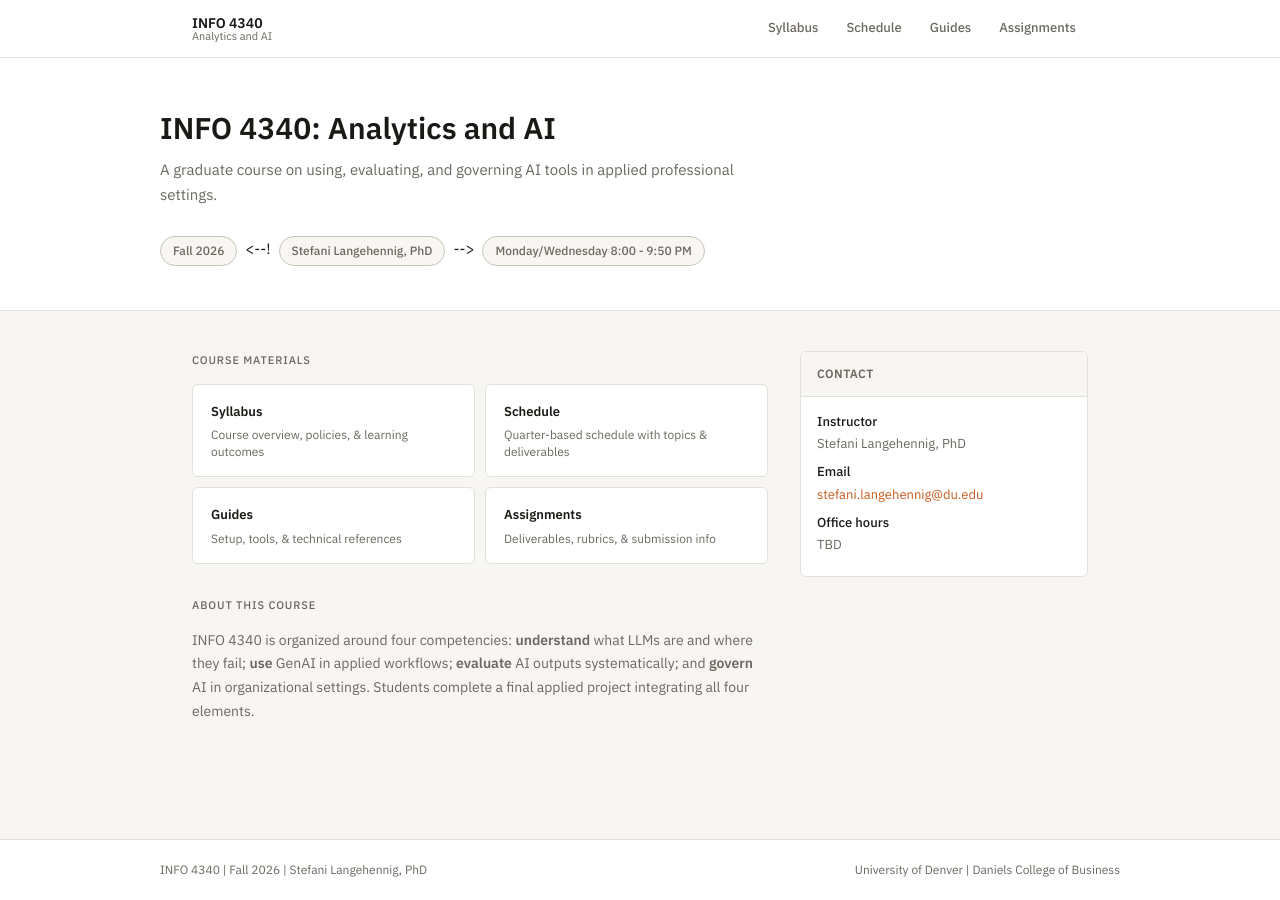
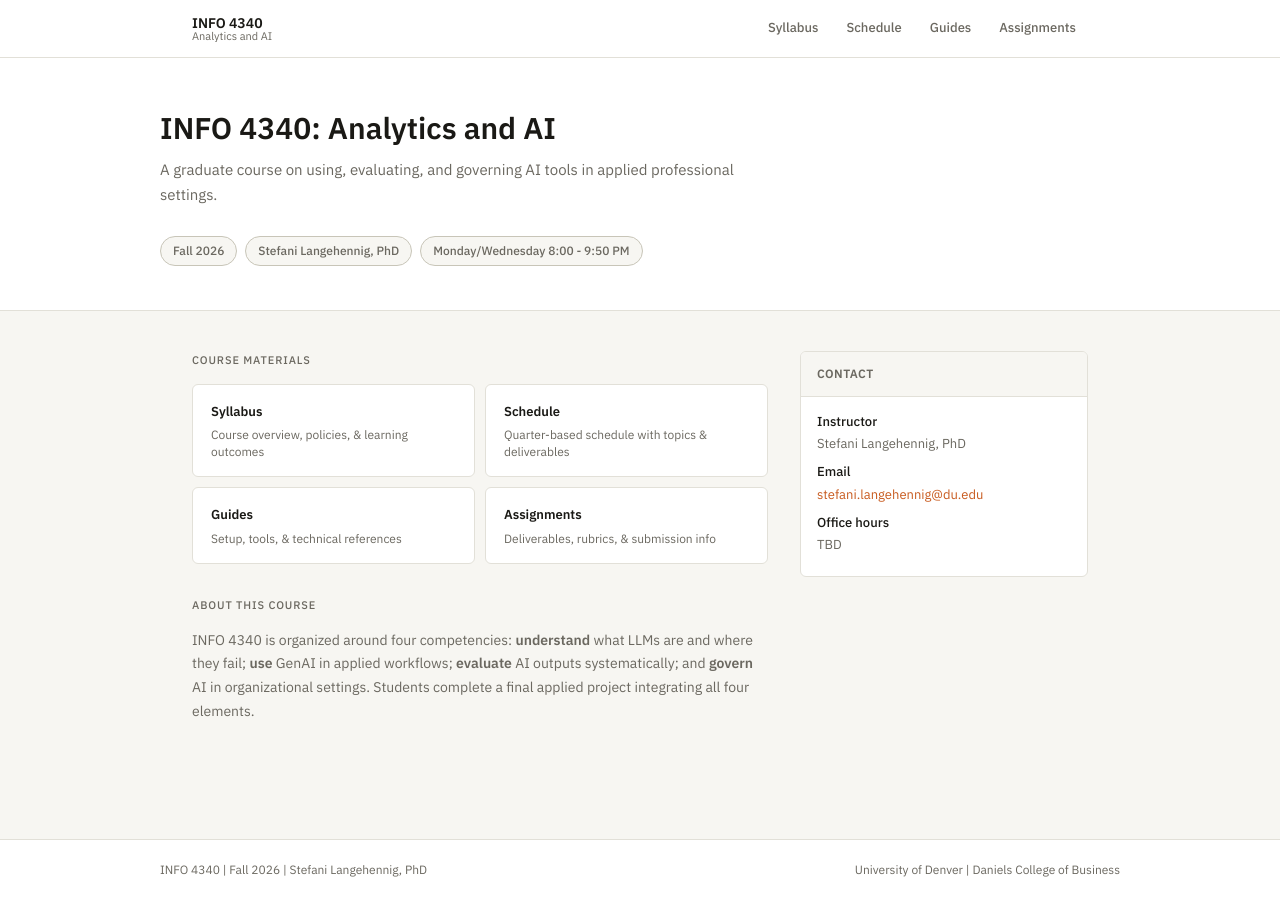
Before and after one commit to steflangehennig/info4340, a Jekyll site: the page built from index.md, in a window 1280 px wide. Built offline with Jekyll 4.4.1, drawn with Linux system fonts in a browser that asks for light colours.

Commit message:
update main index

```diff
--- a/index.md
+++ b/index.md
@@ -8,7 +8,7 @@ layout: default
     <p class="home-desc">A graduate course on using, evaluating, and governing AI tools in applied professional settings.</p>
     <div class="home-meta">
       <span class="meta-pill">{{ site.term }}</span>
-      <--! <span class="meta-pill">{{ site.instructor }}</span> -->
+      <span class="meta-pill">{{ site.instructor }}</span>
       <span class="meta-pill">{{ site.meeting }}</span>
     </div>
   </div>
```
